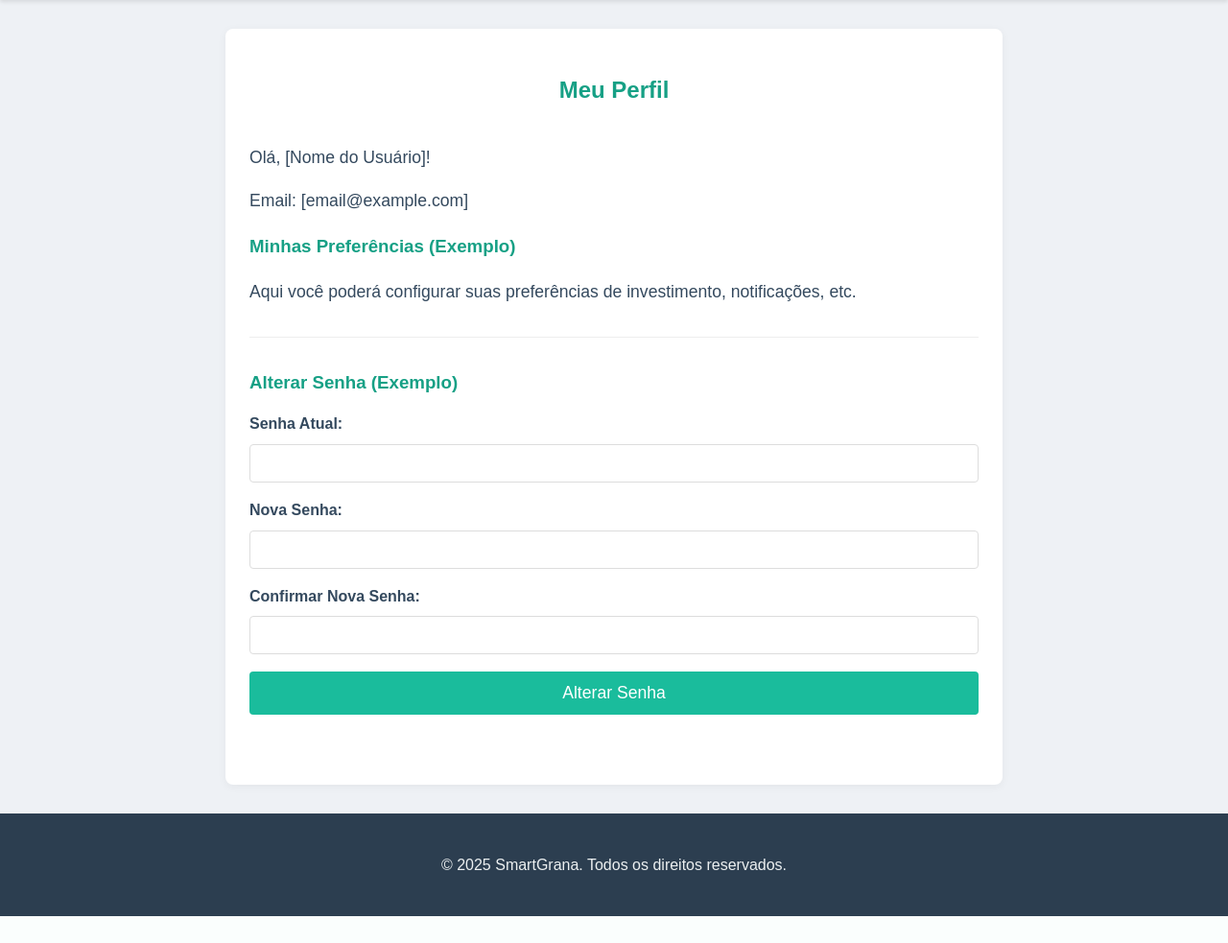
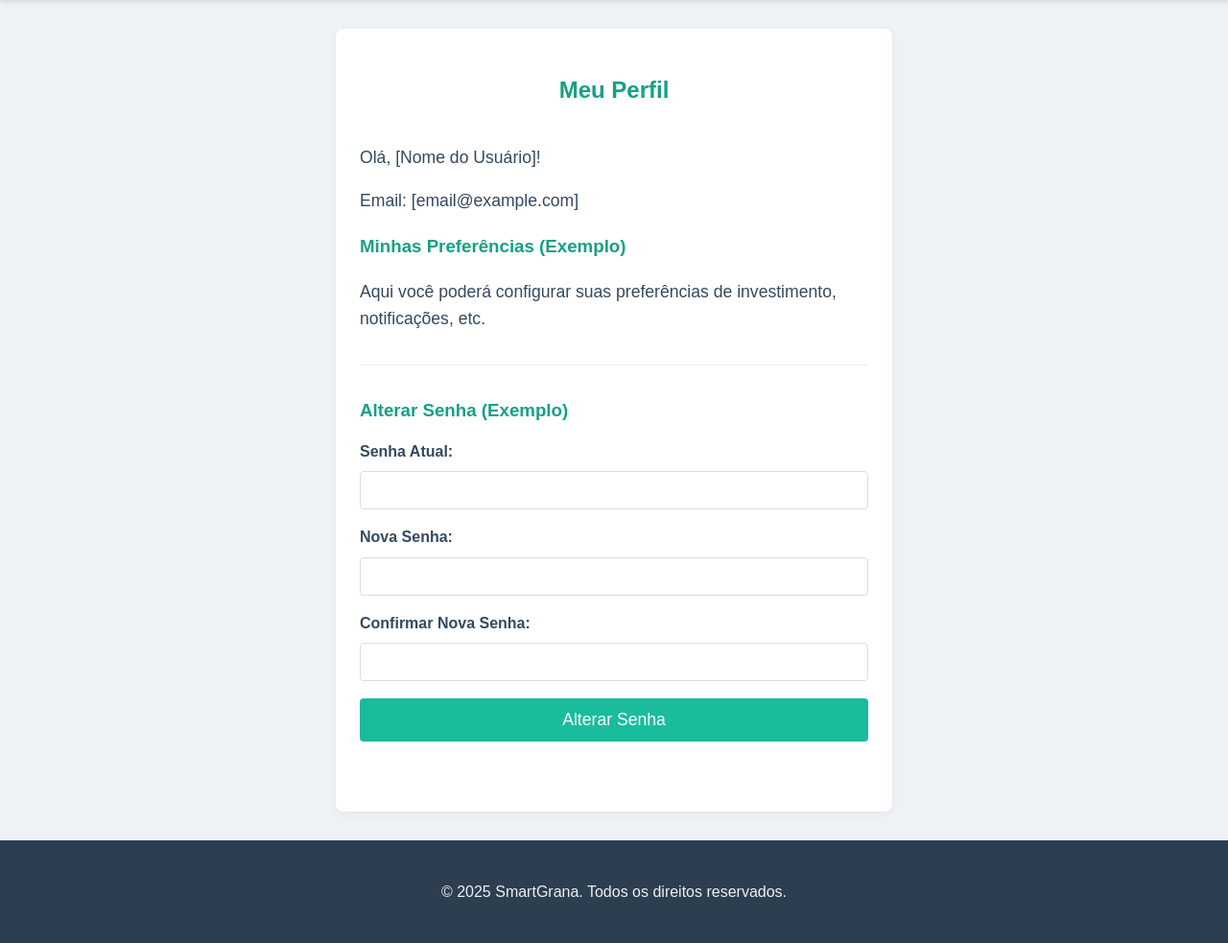
Before and after one commit to trazibo/smartgrana, a Flask app: page /profile in a window 1280 px wide. Shown: the part 88-1071 px from the top of the page at 96% size. Before the commit the page ends 1043 px from the top, so only its background shows below. Run offline with Flask 3, Linux system fonts and the light colour scheme.

Commit message:
refactor: reduzir tamanho do container do formulário de cadastro

```diff
--- a/src/static/style.css
+++ b/src/static/style.css
@@ -48,8 +48,8 @@ nav a:hover {
     margin-bottom: 1em;
 }
 main {
-    width: 85%;
-    max-width: 760px; /* Adjusted for forms */
+    width: 60%; /* Adjusted for forms, reduced by approx 30% from 85% */
+    max-width: 530px; /* Adjusted for forms, reduced by approx 30% from 760px */
     margin: 30px auto;
     padding: 25px;
     background-color: #ffffff;
```
